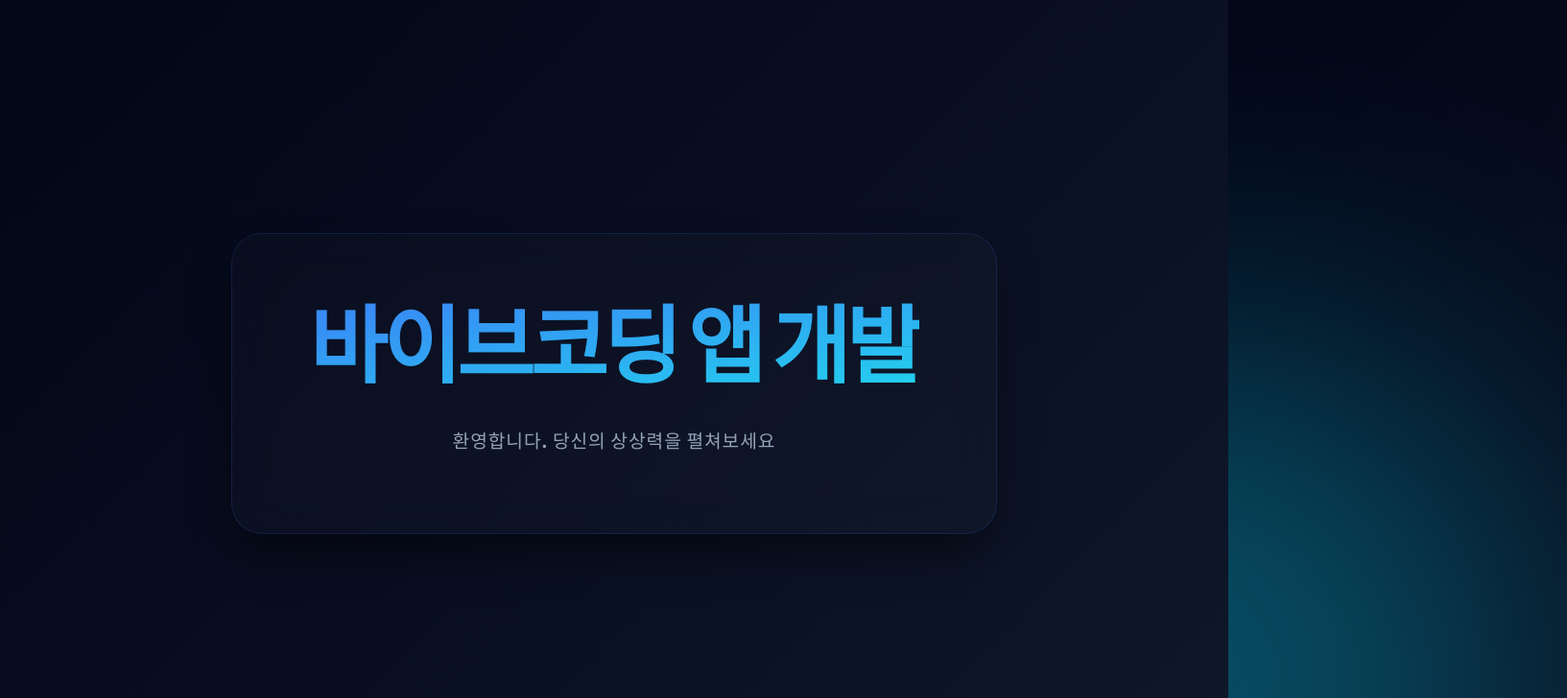
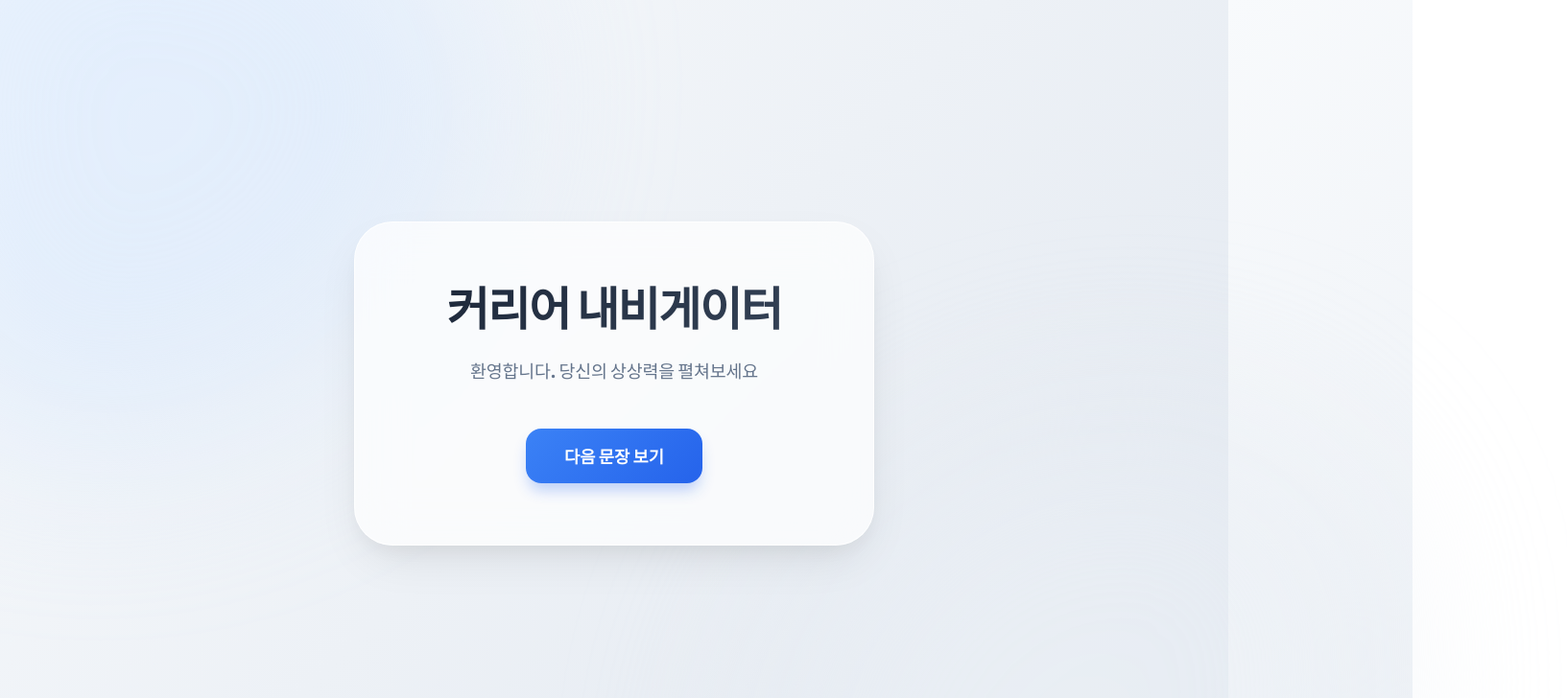
Before and after one commit to hammerbaki/Antigravity, a plain HTML site: page index.html in a window 1280 px wide. Shown: the top 728 px of the page at 96% size, 1633 px wide, since content can reach past the window. Drawn offline with Linux system fonts and the light colour scheme.

Commit message:
Update UI: Add sentence rotation and color changing button

```diff
--- a/index.html
+++ b/index.html
@@ -4,7 +4,7 @@
 <head>
     <meta charset="UTF-8">
     <meta name="viewport" content="width=device-width, initial-scale=1.0">
-    <title>바이브 코딩 앱 개발</title>
+    <title>커리어 내비게이터</title>
     <!-- 구글 폰트 적용 (현대적이고 세련된 느낌의 Noto Sans KR) -->
     <link rel="preconnect" href="https://fonts.googleapis.com">
     <link rel="preconnect" href="https://fonts.gstatic.com" crossorigin>
@@ -13,19 +13,14 @@
         rel="stylesheet">
     <style>
         :root {
-            /* 고급스러운 딥 블루 다크 모드 색상 테마 */
-            --bg-gradient-start: #020617;
-            /* 깊은 남색 */
-            --bg-gradient-end: #0f172a;
-            /* 어두운 슬레이트 블루 */
-            --text-glow-color: rgba(59, 130, 246, 0.6);
-            /* 블루 글로우 효과 */
-            --gradient-text-start: #3b82f6;
-            /* 생동감 있는 파란색 */
-            --gradient-text-end: #22d3ee;
-            /* 시원한 시안색 */
-            --subtext-color: #94a3b8;
-            /* 차분한 회색조 */
+            /* 밝고 세련된 라이트 그레이 테마 */
+            --bg-gradient-start: #f8fafc;
+            --bg-gradient-end: #e2e8f0;
+            --card-bg: rgba(255, 255, 255, 0.7);
+            --card-border: rgba(255, 255, 255, 0.8);
+            --primary-text: #1e293b;
+            --secondary-text: #64748b;
+            --accent-glow: rgba(59, 130, 246, 0.1);
         }
 
         body,
@@ -40,62 +35,86 @@
             background: linear-gradient(135deg, var(--bg-gradient-start) 0%, var(--bg-gradient-end) 100%);
             font-family: 'Outfit', 'Noto Sans KR', sans-serif;
             overflow: hidden;
+            color: var(--primary-text);
         }
 
-        /* 중앙 컨테이너 설정 - 글래스모피즘 효과 적용 */
+        /* 중앙 컨테이너 - 밝은 배경에 어울리는 소프트 글래스모피즘 */
         .container {
             text-align: center;
-            padding: 4rem 5rem;
-            border-radius: 32px;
-            background: rgba(255, 255, 255, 0.02);
-            backdrop-filter: blur(20px);
-            -webkit-backdrop-filter: blur(20px);
-            border: 1px solid rgba(59, 130, 246, 0.15);
-            /* 컨테이너 테두리도 파란색 계열로 맞춰줌 */
-            box-shadow: 0 25px 50px -12px rgba(0, 0, 0, 0.6);
+            padding: 4rem 6rem;
+            border-radius: 40px;
+            background: var(--card-bg);
+            backdrop-filter: blur(25px);
+            -webkit-backdrop-filter: blur(25px);
+            border: 1px solid var(--card-border);
+            box-shadow:
+                0 10px 25px -5px rgba(0, 0, 0, 0.05),
+                0 20px 50px -12px rgba(0, 0, 0, 0.1);
 
-            /* 부드러운 등장 애니메이션 */
             opacity: 0;
-            transform: translateY(40px);
+            transform: translateY(30px);
             animation: slideUpFade 1.2s cubic-bezier(0.16, 1, 0.3, 1) forwards;
+            z-index: 10;
         }
 
-        /* 메인 텍스트 스타일링 */
         h1 {
             margin: 0;
-            font-size: 5.5rem;
-            /* 글자 크기 대폭 확대 (기존 4rem -> 5.5rem) */
+            font-size: 48px;
             font-weight: 900;
-            letter-spacing: -0.05em;
-            line-height: 1.2;
-            /* 두 줄 간격 부드럽게 조정 */
-
-            /* 파란색 그라데이션 텍스트 처리 */
-            background: linear-gradient(to right bottom, var(--gradient-text-start), var(--gradient-text-end));
+            letter-spacing: -0.03em;
+            line-height: 1.1;
+            color: var(--primary-text);
+            /* 부드러운 가독성을 위한 텍스트 디자인 */
+            background: linear-gradient(135deg, #1e293b 0%, #334155 100%);
             -webkit-background-clip: text;
             -webkit-text-fill-color: transparent;
 
             cursor: default;
-            transition: transform 0.4s ease, filter 0.4s ease;
+            transition: all 0.5s cubic-bezier(0.4, 0, 0.2, 1);
             position: relative;
         }
 
-        /* 텍스트 호버 마이크로 애니메이션 효과 */
         h1:hover {
-            transform: scale(1.03);
-            filter: drop-shadow(0 0 35px var(--text-glow-color));
+            transform: scale(1.02);
+            filter: drop-shadow(0 4px 12px rgba(0, 0, 0, 0.1));
         }
 
-        /* 하단 서브 텍스트(작은 글씨) 스타일링 */
         p.subtext {
-            margin-top: 2rem;
-            font-size: 1.2rem;
-            color: var(--subtext-color);
-            font-weight: 400;
-            letter-spacing: 0.05em;
-            /* 작은 글씨는 살짝 늦게 나타나는 효과 */
+            margin-top: 1.5rem;
+            font-size: 1.15rem;
+            color: var(--secondary-text);
+            font-weight: 500;
+            letter-spacing: -0.01em;
             opacity: 0;
-            animation: fadeIn 1.5s ease 0.6s forwards;
+            animation: fadeIn 1.5s ease 0.8s forwards;
+        }
+
+        /* 배경 장식용 블롭 - 밝은 배경에 어울리는 부드러운 파스텔 톤 */
+        .blob {
+            position: absolute;
+            filter: blur(100px);
+            z-index: 0;
+            opacity: 0.5;
+            animation: float 20s infinite ease-in-out alternate;
+        }
+
+        .blob-1 {
+            width: 600px;
+            height: 600px;
+            background: radial-gradient(circle, #dbeafe 0%, #bfdbfe 100%);
+            top: -200px;
+            left: -150px;
+            border-radius: 45% 55% 70% 30% / 30% 40% 60% 70%;
+        }
+
+        .blob-2 {
+            width: 700px;
+            height: 700px;
+            background: radial-gradient(circle, #f1f5f9 0%, #e2e8f0 100%);
+            bottom: -300px;
+            right: -200px;
+            border-radius: 60% 40% 30% 70% / 60% 30% 70% 40%;
+            animation-delay: -10s;
         }
 
         @keyframes slideUpFade {
@@ -111,61 +130,86 @@
             }
         }
 
-        /* 배경 장식용 블롭(Blob) 애니메이션 요소 - 파란색 테마에 맞춤 */
-        .blob {
-            position: absolute;
-            filter: blur(120px);
-            z-index: -1;
-            opacity: 0.4;
-            animation: float 14s infinite ease-in-out alternate;
+        @keyframes float {
+            0% { transform: translate(0, 0) rotate(0deg) scale(1); }
+            33% { transform: translate(30px, 50px) rotate(5deg) scale(1.05); }
+            66% { transform: translate(-20px, 20px) rotate(-5deg) scale(0.95); }
+            100% { transform: translate(0, 0) rotate(0deg) scale(1); }
         }
 
-        /* 파란색 빛 */
-        .blob-1 {
-            width: 500px;
-            height: 500px;
-            background: #1d4ed8;
-            top: -150px;
-            left: -200px;
-            border-radius: 50%;
+        /* 버튼 스타일 업그레이드 */
+        .btn-container {
+            margin-top: 3rem;
+            opacity: 0;
+            animation: fadeIn 1.5s ease 1s forwards;
         }
 
-        /* 시안(밝은 파랑) 빛 */
-        .blob-2 {
-            width: 600px;
-            height: 600px;
-            background: #06b6d4;
-            bottom: -250px;
-            right: -200px;
-            border-radius: 50%;
-            animation-delay: -7s;
+        .primary-btn {
+            background: linear-gradient(135deg, #3b82f6 0%, #2563eb 100%);
+            color: white;
+            padding: 1rem 2.5rem;
+            font-size: 1.1rem;
+            font-weight: 700;
+            border: none;
+            border-radius: 16px;
+            cursor: pointer;
+            box-shadow: 0 10px 15px -3px rgba(37, 99, 235, 0.3);
+            transition: all 0.3s cubic-bezier(0.4, 0, 0.2, 1);
+            font-family: 'Outfit', 'Noto Sans KR', sans-serif;
         }
 
-        @keyframes float {
-            0% {
-                transform: translate(0, 0) scale(1) rotate(0deg);
+        .primary-btn:hover {
+            transform: translateY(-4px) scale(1.02);
+            box-shadow: 0 20px 25px -5px rgba(37, 99, 235, 0.4);
+            background: linear-gradient(135deg, #2563eb 0%, #1d4ed8 100%);
         }
 
-            100% {
-                transform: translate(60px, -60px) scale(1.15) rotate(10deg);
-            }
+        .primary-btn:active {
+            transform: translateY(0) scale(0.98);
         }
 
-        /* 모바일 반응형 처리 */
-        @media (max-width: 768px) {
-            h1 {
-                font-size: 3.5rem;
-                /* 모바일에서도 적절히 크게 */
+        /* 버튼 색상Variation */
+        .primary-btn.btn-blue {
+            background: linear-gradient(135deg, #3b82f6 0%, #2563eb 100%);
+            box-shadow: 0 10px 15px -3px rgba(37, 99, 235, 0.3);
+        }
+        .primary-btn.btn-blue:hover {
+            background: linear-gradient(135deg, #2563eb 0%, #1d4ed8 100%);
+            box-shadow: 0 20px 25px -5px rgba(37, 99, 235, 0.4);
         }
 
-            .container {
-                padding: 3rem 2rem;
-                margin: 0 1.5rem;
+        .primary-btn.btn-yellow {
+            background: linear-gradient(135deg, #fbbf24 0%, #f59e0b 100%);
+            box-shadow: 0 10px 15px -3px rgba(245, 158, 11, 0.3);
+        }
+        .primary-btn.btn-yellow:hover {
+            background: linear-gradient(135deg, #f59e0b 0%, #d97706 100%);
+            box-shadow: 0 20px 25px -5px rgba(245, 158, 11, 0.4);
         }
 
-            p.subtext {
-                font-size: 1rem;
+        .primary-btn.btn-orange {
+            background: linear-gradient(135deg, #fb923c 0%, #f97316 100%);
+            box-shadow: 0 10px 15px -3px rgba(249, 115, 22, 0.3);
         }
+        .primary-btn.btn-orange:hover {
+            background: linear-gradient(135deg, #f97316 0%, #ea580c 100%);
+            box-shadow: 0 20px 25px -5px rgba(249, 115, 22, 0.4);
+        }
+
+        .primary-btn.btn-green {
+            background: linear-gradient(135deg, #4ade80 0%, #22c55e 100%);
+            box-shadow: 0 10px 15px -3px rgba(34, 197, 94, 0.3);
+        }
+        .primary-btn.btn-green:hover {
+            background: linear-gradient(135deg, #22c55e 0%, #16a34a 100%);
+            box-shadow: 0 20px 25px -5px rgba(34, 197, 94, 0.4);
+        }
+
+        @media (max-width: 768px) {
+            h1 { font-size: 32px; }
+            .container { padding: 3rem 2rem; margin: 0 1.5rem; }
+            p.subtext { font-size: 1rem; }
+            .primary-btn { padding: 0.8rem 2rem; font-size: 1rem; }
         }
     </style>
 </head>
@@ -175,9 +219,45 @@
     <div class="blob blob-2"></div>
     <div class="container">
         <!-- 메인 타이틀 한 줄로 표시 -->
-        <h1>바이브코딩 앱 개발</h1>
+        <h1 id="mainTitle">커리어 내비게이터</h1>
         <p class="subtext">환영합니다. 당신의 상상력을 펼쳐보세요</p>
+        <div class="btn-container">
+            <button class="primary-btn" onclick="nextSentence()">다음 문장 보기</button>
         </div>
+    </div>
+
+    <script>
+        const sentences = [
+            "커리어 내비게이터",
+            "경영 재무 대시보드",
+            "AI 브랜드 매니저",
+            "AI 학생 카운슬러"
+        ];
+        const colors = ["btn-blue", "btn-yellow", "btn-orange", "btn-green"];
+        let currentIndex = 0; // 초기 상태: 커리어 내비게이터 (index 0)
+
+        function nextSentence() {
+            const titleElement = document.getElementById('mainTitle');
+            const btnElement = document.querySelector('.primary-btn');
+
+            // 인덱스 순환 (0 -> 1 -> 2 -> 3 -> 0)
+            currentIndex = (currentIndex + 1) % sentences.length;
+
+            // 텍스트 변경 전 애니메이션 초기화
+            titleElement.style.animation = 'none';
+            titleElement.offsetHeight; // Reflow
+
+            // 텍스트 교체
+            titleElement.textContent = sentences[currentIndex];
+
+            // 버튼 색상 교체
+            btnElement.classList.remove("btn-blue", "btn-yellow", "btn-orange", "btn-green");
+            btnElement.classList.add(colors[currentIndex]);
+
+            // 애니메이션 다시 적용
+            titleElement.style.animation = 'fadeIn 0.8s ease forwards';
+        }
+    </script>
 </body>
 
 </html>
```
Lines whose indentation alone changed are shown as unchanged.
